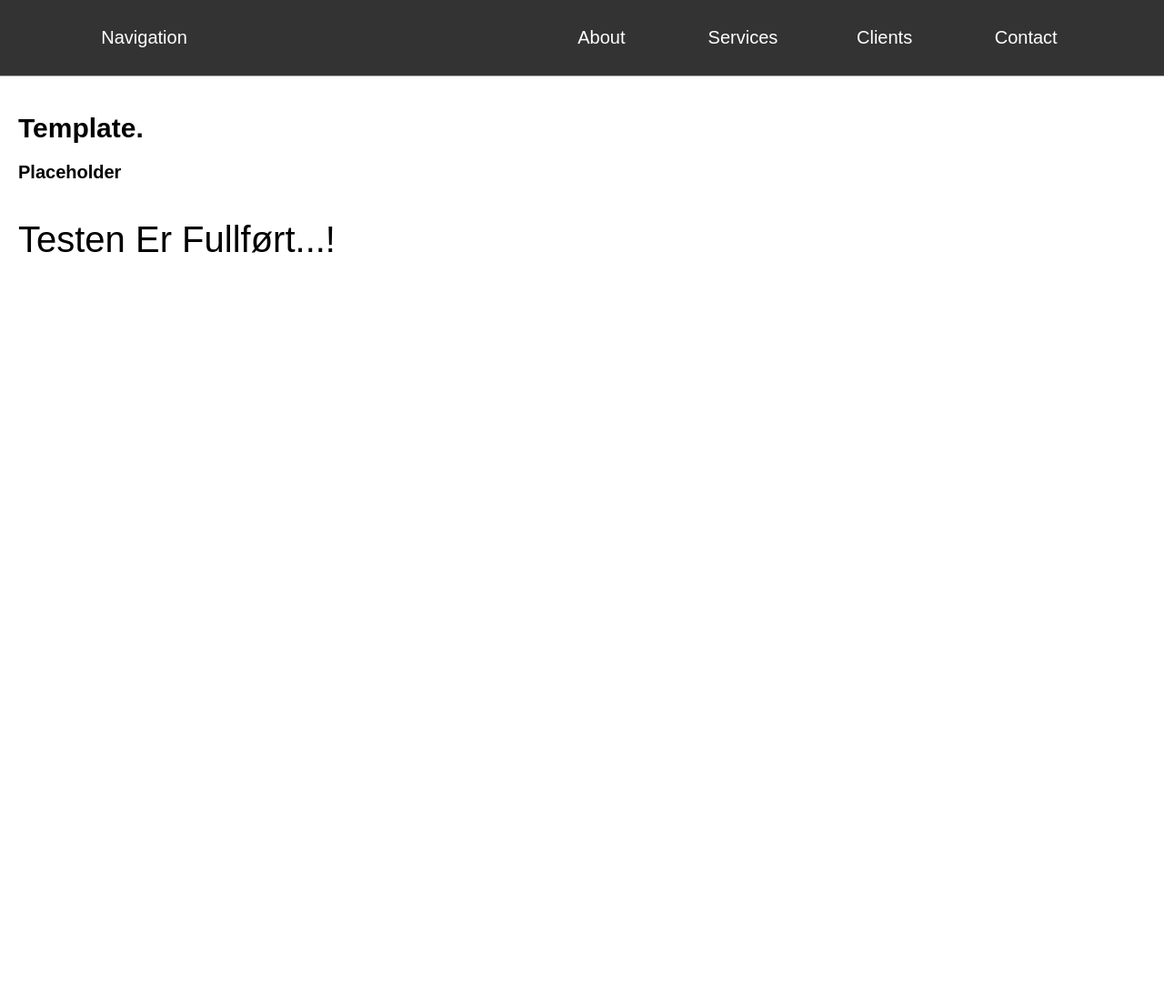
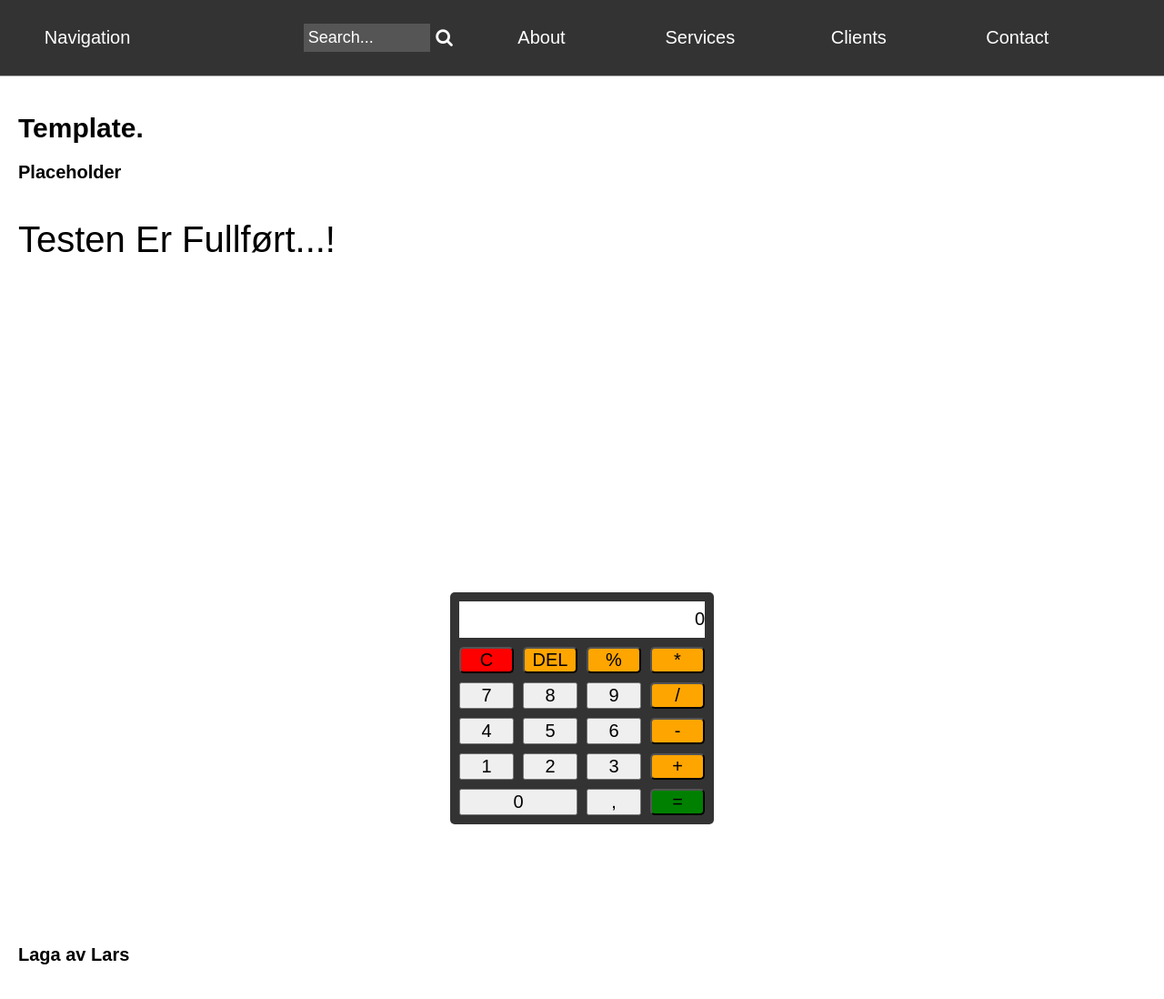
Before and after one commit to LarsMagneGlodedata/lars-glode-uke7-mandag, a website: page index.html in a window 1280 px wide. Shown: the top 1098 px of the page at 91% size. Drawn offline with Linux system fonts and the light colour scheme.

Commit message:
Lagde kalkulator med grid. lagd ein searchbar i nav

```diff
--- a/index.html
+++ b/index.html
@@ -5,6 +5,7 @@
     <meta charset="UTF-8" />
     <meta name="viewport" content="width=device-width" />
     <link rel="icon" type="image/x-icon" href="home.png" />
+    <link rel="stylesheet" href="https://cdnjs.cloudflare.com/ajax/libs/font-awesome/4.7.0/css/font-awesome.min.css">
     <link rel="stylesheet" href="styles.css" />
     <link
       rel="stylesheet"
@@ -30,6 +31,10 @@
           </div>
         </div>
         <div class="navMenu">
+          <div class="searchContainer">
+            <input class="searchBar" type="text" placeholder="Search...">
+            <button type="submit" class="searchButton"><i class="fa fa-search"></i></button>
+          </div>
           <a href="">About</a>
           <a href="">Services</a>
           <a href="">Clients</a>
@@ -47,10 +52,33 @@
         </p>
         <img class="hero" src="" alt="" />
       </section>
-      <section>
-        <h2></h2>
-        <p></p>
-        <img src="" alt="" />
+      <section class="calculator">
+        <div class="container">
+        <div class="containerDisplay">
+        <p class="display">0</p>
+        </div>
+        <div class="containerButtons">
+        <button id="C" class="operator">C</button>
+        <button id="DEL" class="operator">DEL</button>
+        <button id="%" class="operator">%</button>
+        <button id="*" class="operator">*</button>
+        <button id="7" class="selector">7</button>
+        <button id="8" class="selector">8</button>
+        <button id="9" class="selector">9</button>
+        <button id="/" class="operator">/</button>
+        <button id="4" class="selector">4</button>
+        <button id="5" class="selector">5</button>
+        <button id="6" class="selector">6</button>
+        <button id="-" class="operator">-</button>
+        <button id="1" class="selector">1</button>
+        <button id="2" class="selector">2</button>
+        <button id="3" class="selector">3</button>
+        <button id="+" class="operator">+</button>
+        <button id="zero" class="selector">0</button>
+        <button id="comma" class="selector">,</button>
+        <button id="equal" class="operator">=</button>
+      </div>
+    </div>
       </section>
     </main>
     <footer>
--- a/styles.css
+++ b/styles.css
@@ -15,7 +15,7 @@ body {
 }
 
 section {
-  height: 400vh;
+  height: 50vh;
 }
 
 nav {
@@ -34,6 +34,40 @@ nav {
 
 .nav1 p {
   color: white;
+}
+
+.searchBar {
+  background-color: #555;
+  border: none;
+  color: white;
+  font-size: 18px;
+  padding: 5px;
+}
+
+.searchBar {
+  outline-style: none;
+}
+
+.searchBar::placeholder {
+  color: white;
+}
+
+.fa {
+  color: white;
+  background-color: #333333;
+}
+
+.searchButton {
+  background-color: #333333;
+  border: none;
+}
+
+.searchButton:hover {
+  background-color: #444;
+}
+
+.searchButton:hover .fa {
+  background-color: #444;
 }
 
 main {
@@ -69,3 +103,56 @@ button {
 footer {
   padding: 1rem;
 }
+
+.calculator {
+  display: flex;
+  justify-content: center;
+  align-items: center;
+}
+
+.container {
+  display: flex;
+  align-items: center;
+  justify-content: center;
+  flex-direction: column;
+  padding: 0.5em;
+  width: fit-content;
+  height: auto;
+  border-radius: 5px;
+  background-color: #333333;
+  color: white;
+}
+
+.containerDisplay {
+  display: flex;
+  align-items: center;
+  justify-content: end;
+  background-color: white;
+  color: black;
+  width: -webkit-fill-available;
+  margin-bottom: 0.5em;
+  height: 2em;
+}
+
+.containerButtons {
+  display: grid;
+  grid-template-columns: 3em 3em 3em 3em;
+  gap: 0.5em;
+}
+
+#zero {
+  grid-column: 1 / span 2;
+}
+
+#equal {
+  background-color: green;
+}
+
+#C {
+  background-color: red;
+}
+
+.operator {
+  background-color: orange;
+  border-radius: 5px;
+}
--- a/styles700+px.css
+++ b/styles700+px.css
@@ -11,7 +11,7 @@ header {
 
 .navMenu {
   display: flex;
-  width: 60%;
+  width: 80%;
   padding: 0 5vw;
   justify-content: space-between;
 }
@@ -22,14 +22,23 @@ header {
   height: 5vh;
   align-items: center;
   color: white;
-  width: 25%;
+  width: 20%;
   justify-content: center;
+}
+
+.searchContainer {
+  width: 20%;
+  display: flex;
+}
+
+.searchBar {
+  width: 80%;
 }
 
 .nav1 {
   display: flex;
   align-items: center;
-  width: 40%;
+  width: 20%;
   justify-content: space-around;
 }
 
```
Also changed, not shown: script.js (line endings or trailing spaces), 1 other file.
